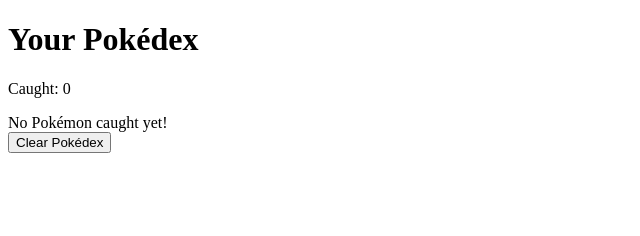
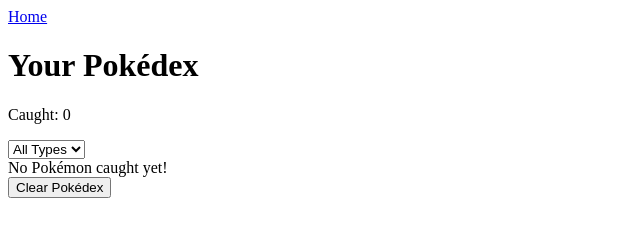
Before and after one commit to N0niBear/pokedoro-timer, a plain HTML site: page pokedex.html in a window 1280 px wide. Shown: the whole page, without its empty margins (0-640 px from the left). Drawn offline with Linux system fonts and the light colour scheme.

Commit message:
filter added

```diff
--- a/pokedex.html
+++ b/pokedex.html
@@ -9,8 +9,33 @@
 
 <body>
 
+<a href="index.html">Home</a>
+
 <h1>Your Pokédex</h1>
 <p>Caught: <span id="pokedexCount">0</span></p>
+
+<select id="typeFilter">
+  <option value="">All Types</option>
+  <option value="normal">Normal</option>
+  <option value="fire">Fire</option>
+  <option value="water">Water</option>
+  <option value="grass">Grass</option>
+  <option value="electric">Electric</option>
+  <option value="ice">Ice</option>
+  <option value="fighting">Fighting</option>
+  <option value="poison">Poison</option>
+  <option value="ground">Ground</option>
+  <option value="flying">Flying</option>
+  <option value="psychic">Psychic</option>
+  <option value="bug">Bug</option>
+  <option value="rock">Rock</option>
+  <option value="ghost">Ghost</option>
+  <option value="dragon">Dragon</option>
+  <option value="dark">Dark</option>
+  <option value="steel">Steel</option>
+  <option value="fairy">Fairy</option>
+</select>
+
 <div id="pokedexList"></div>
 <button id="clearPokedex">Clear Pokédex</button>
 
--- a/pokedex.js
+++ b/pokedex.js
@@ -7,11 +7,21 @@ function setPokedex(arr) {
   localStorage.setItem("pokedex", JSON.stringify(arr));
 }
 
+//FILTER
+let currentTypeFilter = "";
+
 //MAKING THE POKEDEX
 function renderPokedex() {
-  const pokedex = getPokedex();
+  let pokedex = getPokedex();
   const list = document.getElementById("pokedexList");
+
   list.innerHTML = "";
+
+  if (currentTypeFilter) {
+    pokedex = pokedex.filter(p =>
+      Array.isArray(p.types) && p.types.includes(currentTypeFilter)
+    );
+  }
 
   if (pokedex.length === 0) {
     list.textContent = "No Pokémon caught yet!";
@@ -49,4 +59,10 @@ document.getElementById("clearPokedex").addEventListener("click", () => {
   renderPokedex();
 });
 
+//FILTERING TYPES
+document.getElementById("typeFilter").addEventListener("change", (e) => {
+  currentTypeFilter = e.target.value;
+  renderPokedex();
+});
+
 renderPokedex();
```
